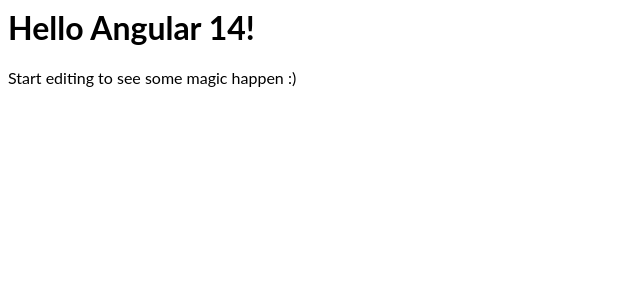
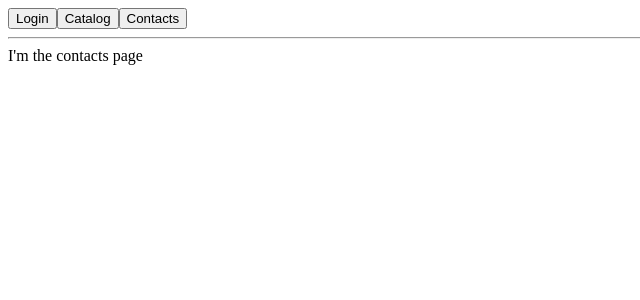
Before and after one commit to andreaminolfi/Angular-Academy-Router-Example, an Angular app: page /contacts in a window 1280 px wide. Shown: the top 300 px of the page, without its empty margins (0-640 px from the left). Built offline with nearby package versions, Linux system fonts and the light colour scheme.

Commit message:
2 files modified, 3 added

```diff
--- a/src/app/app.component.html
+++ b/src/app/app.component.html
@@ -1,4 +1,5 @@
-<hello name="{{ name }}"></hello>
-<p>
-  Start editing to see some magic happen :)
-</p>
+<button routerLink="login">Login</button>
+<button routerLink="catalog">Catalog</button>
+<button routerLink="contacts">Contacts</button>
+<hr />
+<router-outlet></router-outlet>
--- /dev/null
+++ b/src/app/pages/catalog.component.ts
@@ -0,0 +1,9 @@
+import { Component } from '@angular/core';
+
+@Component({
+  selector: 'catalog',
+  template: `
+    I'm the catalog page
+  `,
+})
+export class CatalogComponent {}
--- /dev/null
+++ b/src/app/pages/contacts.component.ts
@@ -0,0 +1,9 @@
+import { Component } from '@angular/core';
+
+@Component({
+  selector: 'app-contacts',
+  template: `
+    I'm the contacts page
+  `,
+})
+export class ContactsComponent {}
--- /dev/null
+++ b/src/app/pages/login.component.ts
@@ -0,0 +1,9 @@
+import { Component } from '@angular/core';
+
+@Component({
+  selector: 'app-login',
+  template: `
+    I'm the login page
+  `,
+})
+export class LoginComponent {}
```
Also changed, not shown: src/app/app.module.ts (+23 -4 lines).
